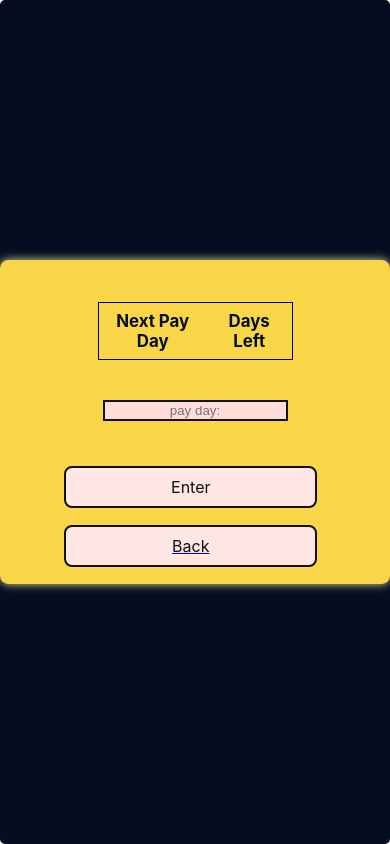
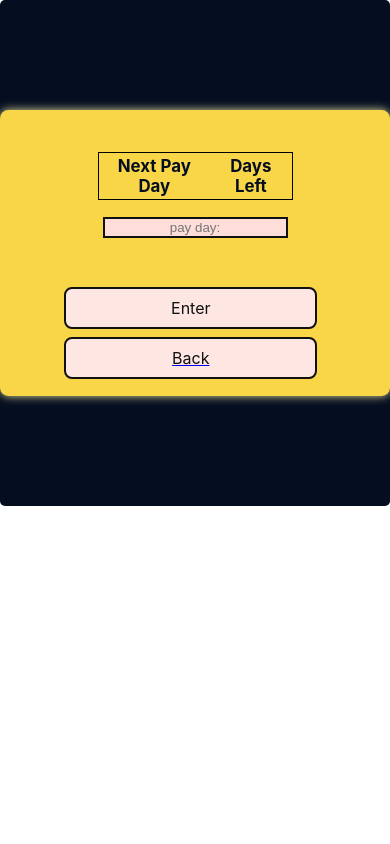
Before and after one commit to andreeabrindea/TillPayDay, a React (Create React App) app: page /listDates in a window 390 px wide. Built offline with nearby package versions, Linux system fonts and the light colour scheme.

Commit message:
edited the padding and margins

```diff
--- a/src/how_much/howMuch.css
+++ b/src/how_much/howMuch.css
@@ -46,6 +46,7 @@
     align-items: center;
     margin: auto;
     grid-column: 1 / span 2;
+    margin-bottom: 1vh;
   }
 
   .input_date{
@@ -53,6 +54,7 @@
     justify-content: center;
     align-items: center;
     grid-column: 1 / span 2;
+    margin-bottom: 1vh;
     }
 
   input[type="text"] {
@@ -67,8 +69,8 @@
 
   .button{
     align-items: center;
-    margin-bottom: 2vh;
-    margin-top: 0.5vh;
+    margin-bottom: 1vh;
+    margin-top: 1vh;
     padding: 0 14px;
     min-width: 30vh;
     min-height: 5vh;
@@ -103,7 +105,7 @@
 
   @media (min-width: 768px) {
     .button{
-      margin-top: 2vh;
+      margin-top: 1vh;
     }
   }
 
@@ -147,5 +149,5 @@
   }
 
   .pay_day_input{
-    margin-bottom: 0.5vh;
+    margin-bottom: 1vh;
   }
--- a/src/list_dates/listDates.css
+++ b/src/list_dates/listDates.css
@@ -1,12 +1,4 @@
-.custom-calendar{
-    background-color: #f8d648;
-    align-items: center;
-    max-height: 80vh;
-    border-color: #f8d648;
-    color:#050d21;
-    width: 50vh;
-    border-radius: 5px;
-}
+
 .content{
     display: flex;
     justify-content: center;
@@ -21,6 +13,7 @@
   .content {
     font-size: 2vh;
     width: 100%;
+    height: 100%;
   }
 }
 .calendarbox{
@@ -32,6 +25,13 @@
     box-shadow: 0 0 10px hsla(60, 86%, 81%, 0.9);
     width: 60vh;
     border-radius: 1vh;
+    max-height: 100%;
+}
+@media (max-width: 768px) {
+  .calendarbox {
+    width: 100%;
+    max-height: 70vh;
+  }
 }
 form {
     display: flex;
@@ -53,14 +53,16 @@ form {
     border-spacing: 0;
     width: 50%;
     border: 1px solid black;
-    margin-bottom: 40px;
+    margin-bottom: 2vh;
   }
 
   th, td {
     text-align: center;
-    padding: 8px;
+    padding: 3px;
   }
   .back{
+    font-size: 12px;
+    padding: 8px;
     margin-bottom: 2vh;
     padding: 0 14px;
     min-width: 30vh;
@@ -99,3 +101,7 @@ form {
       padding: 0 4vh;
     }
   }
+
+.pay-day-input{
+  margin-bottom: 1vh;
+}
```
